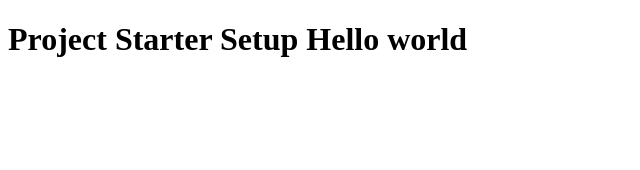
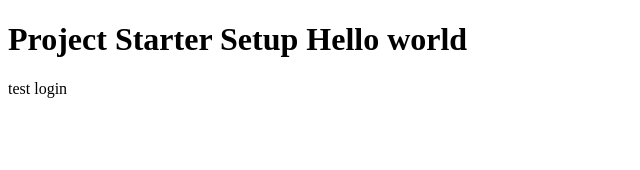
Before and after one commit to FYP-CSIT2023/poultry_disease_detection, a React (Vite) app in the folder frontend/: page / in a window 1280 px wide. Shown: the top 170 px of the page, without its empty margins (0-640 px from the left). Built offline with nearby package versions, Linux system fonts and the light colour scheme.

Commit message:
feat:add test login paragraph

```diff
--- a/frontend/src/App.jsx
+++ b/frontend/src/App.jsx
@@ -5,7 +5,9 @@ function App() {
   return (
     <>
       <h1>Project Starter Setup Hello world</h1>
+      <p>test login</p>
     </>
+
   )
 }
 
```
